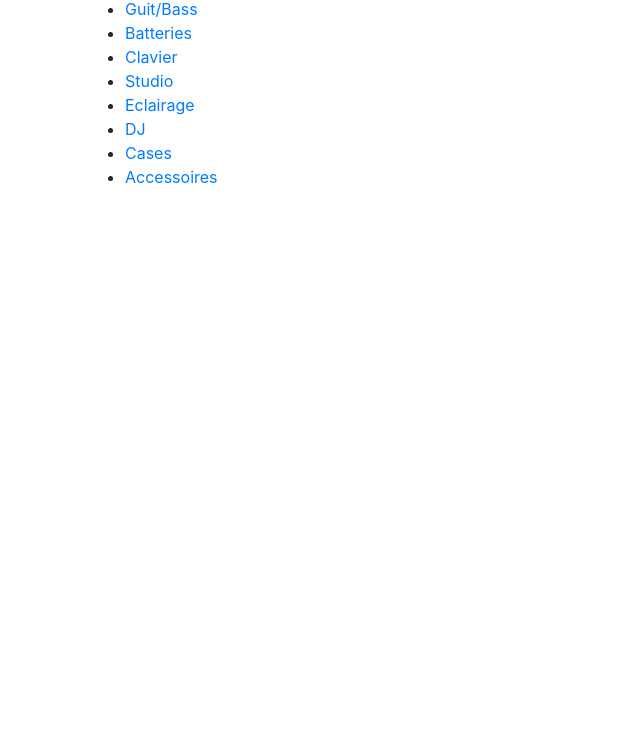
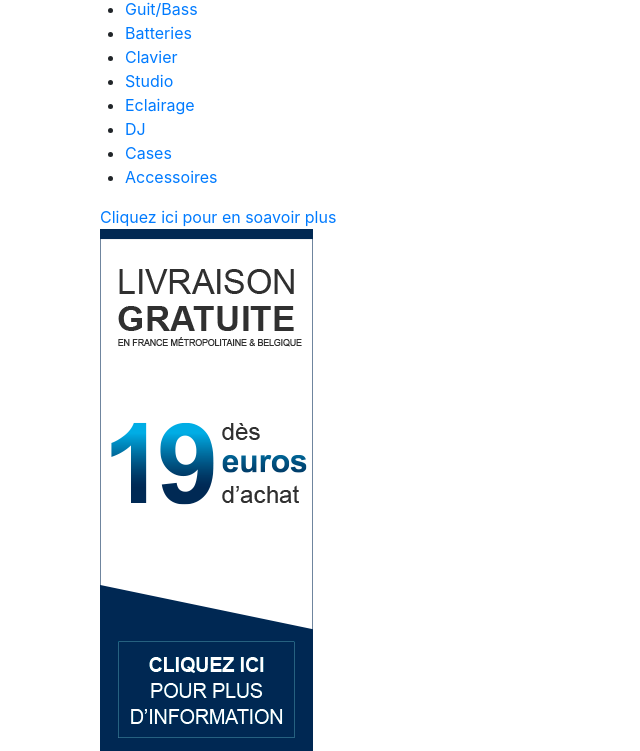
Before and after one commit to dwwm-19120/Fil-rouge, a CodeIgniter app: page /Fil-rouge/ in a window 1280 px wide. Shown: the part 444-1195 px from the top of the page, without its empty margins (0-640 px from the left). Before the commit the page ends 627 px from the top, so only its background shows below. Run offline with CodeIgniter, Linux system fonts and the light colour scheme; data that the repository does not hold is empty; some libraries are stand-ins or nearby versions.

Commit message:
modif acceuil

```diff
--- a/application/controllers/structure.php
+++ b/application/controllers/structure.php
@@ -10,4 +10,5 @@ class Structure extends CI_Controller
   {
       $this->template->display('acceuil');
   }
+
 }
--- a/application/views/acceuil.php
+++ b/application/views/acceuil.php
@@ -1 +1,22 @@
 <body>
+<div class="container">
+<div class="col-12">
+<div class="row">
+    <div class="container">
+    <div class="row">
+        <div class="container">
+        <a href="">Cliquez ici pour en soavoir plus</a>
+        </div>
+    </div>
+    </div>
+    <div class="container">
+    <a href=""><img src="<?= base_url('assets/img/').'banniere droite prix.png'?>" alt=""></a>
+    </div>
+</div>
+<div class="row">
+    <div class="container">
+    <img src="<?= base_url('assets/img/').'banniere centre 4 pictos'?>" alt="">
+    </div>
+</div>
+</div>
+</div>
```
